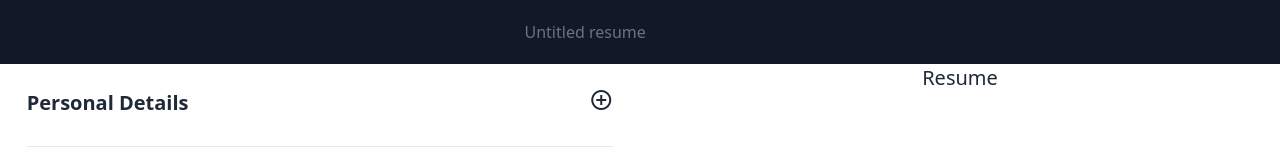
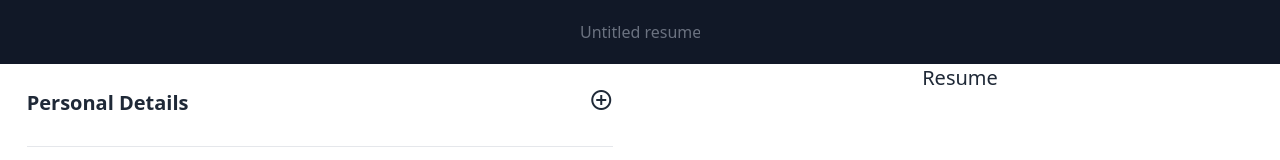
Before and after one commit to Ja-Uyoma/CV-Application, a React (Vite) app: page / in a window 1280 px wide. Shown: the top 160 px of the page. Built offline with nearby package versions, Linux system fonts and the light colour scheme.

Commit message:
feat: set the width of the input field

```diff
--- a/src/App.tsx
+++ b/src/App.tsx
@@ -23,11 +23,12 @@ function App() {
               type="text"
               name="page-title"
               placeholder="Untitled resume"
-              className="bg-gray-900 p-0 border-0 size-max focus:ring-0 focus:border-b-2 focus:text-slate-400 focus:border-blue-300"
+              className="bg-gray-900 p-0 border-0 focus:ring-0 focus:border-b-2 focus:text-slate-400 focus:border-blue-300 max-w-40"
               value={title}
               onChange={(e: ChangeEvent<HTMLInputElement>) =>
                 setTitle(e.target.value)
               }
+              style={{ width: length * 8 }}
             />
           </label>
         </h1>
```
